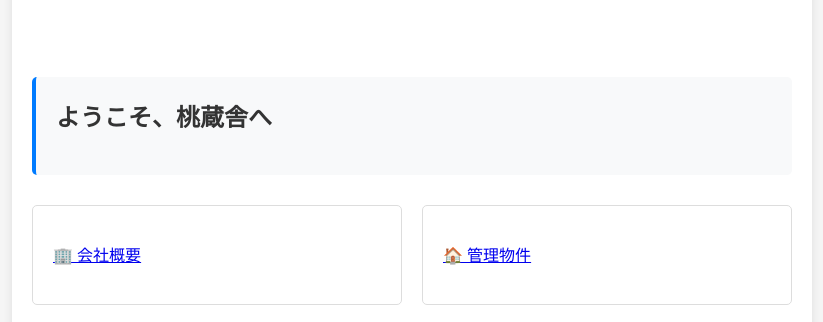
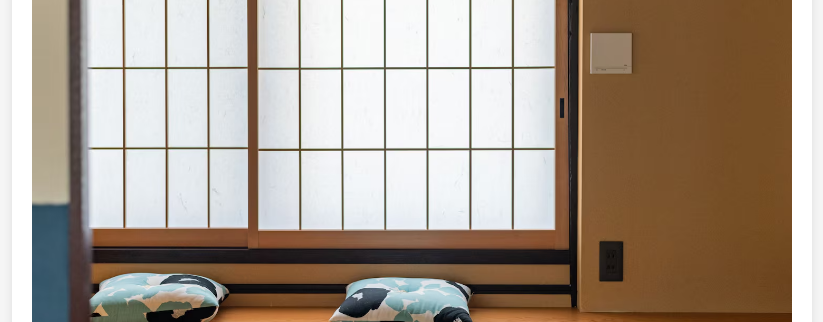
Before and after one commit to masatoomori/gcp-momozo-core, a plain HTML site: page public/index.html in a window 1280 px wide. Shown: the part 220-542 px from the top of the page, without its empty margins (228-1051 px from the left). Drawn offline with Linux system fonts and the light colour scheme.

Commit message:
Update index.html

```diff
--- a/public/index.html
+++ b/public/index.html
@@ -14,6 +14,9 @@
   <body class="home">
     <div class="container">
       <header>
+        <div class="header-image">
+          <img src="/images/00_index_header.png" alt="桃蔵舎 — 京町家の障子" />
+        </div>
         <h1>🍑 桃蔵舎株式会社</h1>
         <div class="subtitle">
           歴史のある京町家を活用した旅館運営を行っております
```
